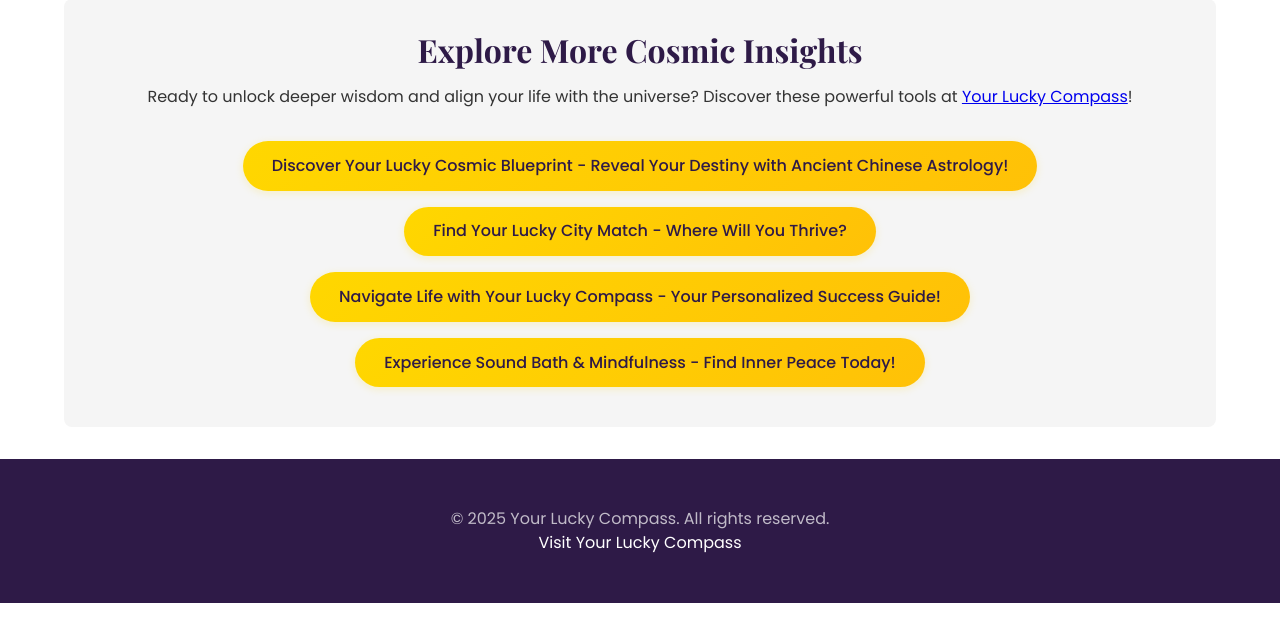
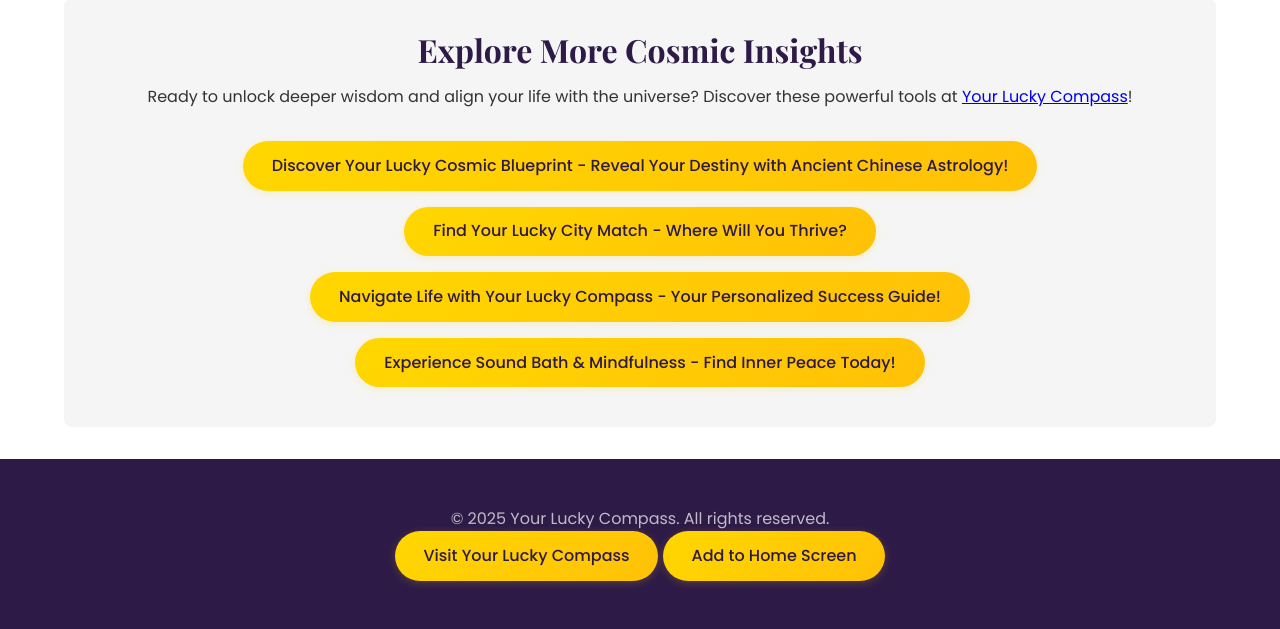
Before and after one commit to zhangjianuothegreat/zen-astrology, a Flask app: page / in a window 1280 px wide. Shown: the part 2280-2909 px from the top of the page. Before the commit the page ends 2883 px from the top, so only its background shows below. Run offline with Flask 3, Linux system fonts and the light colour scheme.

Commit message:
Update index.html

```diff
--- a/templates/index.html
+++ b/templates/index.html
@@ -115,7 +115,7 @@
             left: 0;
             width: 100%;
             height: 100%;
-            background-image: url('/static/astrology-hero.webp'); /* 替换为占星主题图片 */
+            background-image: url('/static/astrology-hero.webp');
             background-size: cover;
             background-position: center;
             z-index: -2;
@@ -370,34 +370,27 @@
                 <label for="timezone">Timezone:</label>
                 <select id="timezone" name="timezone" required>
                     <option value="" disabled selected>Select a timezone</option>
-                    <!-- 美国 -->
                     <option value="-10" data-label="UTC-10:00 (Hawaii)">UTC-10:00 (Hawaii)</option>
                     <option value="-9" data-label="UTC-09:00 (Alaska)">UTC-09:00 (Alaska)</option>
                     <option value="-8" data-label="UTC-08:00 (Pacific)">UTC-08:00 (Pacific)</option>
                     <option value="-7" data-label="UTC-07:00 (Mountain)">UTC-07:00 (Mountain)</option>
                     <option value="-6" data-label="UTC-06:00 (Central)">UTC-06:00 (Central)</option>
                     <option value="-5" data-label="UTC-05:00 (Eastern)">UTC-05:00 (Eastern)</option>
-                    <!-- 加拿大 -->
                     <option value="-8" data-label="UTC-08:00 (Pacific)">UTC-08:00 (Pacific)</option>
                     <option value="-7" data-label="UTC-07:00 (Mountain)">UTC-07:00 (Mountain)</option>
                     <option value="-6" data-label="UTC-06:00 (Central)">UTC-06:00 (Central)</option>
                     <option value="-5" data-label="UTC-05:00 (Eastern)">UTC-05:00 (Eastern)</option>
                     <option value="-4" data-label="UTC-04:00 (Atlantic)">UTC-04:00 (Atlantic)</option>
-                    <!-- 墨西哥 -->
                     <option value="-8" data-label="UTC-08:00 (Tijuana)">UTC-08:00 (Tijuana)</option>
                     <option value="-7" data-label="UTC-07:00 (Chihuahua)">UTC-07:00 (Chihuahua)</option>
                     <option value="-6" data-label="UTC-06:00 (Mexico City)">UTC-06:00 (Mexico City)</option>
                     <option value="-5" data-label="UTC-05:00 (Cancun)">UTC-05:00 (Cancun)</option>
-                    <!-- 英国 -->
                     <option value="0" data-label="UTC±00:00 (London)">UTC±00:00 (London)</option>
-                    <!-- 澳大利亚 -->
                     <option value="8" data-label="UTC+08:00 (Perth)">UTC+08:00 (Perth)</option>
                     <option value="9.5" data-label="UTC+09:30 (Adelaide)">UTC+09:30 (Adelaide)</option>
                     <option value="10" data-label="UTC+10:00 (Sydney)">UTC+10:00 (Sydney)</option>
-                    <!-- 新西兰 -->
                     <option value="12" data-label="UTC+12:00 (Auckland)">UTC+12:00 (Auckland)</option>
                     <option value="12.75" data-label="UTC+12:45 (Chatham)">UTC+12:45 (Chatham)</option>
-                    <!-- 南非 -->
                     <option value="2" data-label="UTC+02:00 (Johannesburg)">UTC+02:00 (Johannesburg)</option>
                 </select>
                 <p class="note">Timezones automatically adjust for Daylight Saving Time (DST) based on the date.</p>
@@ -469,7 +462,8 @@
         <div class="container">
             <p>© 2025 Your Lucky Compass. All rights reserved.</p>
             <div class="social-links">
-                <a href="https://www.yourluckycompass.com">Visit Your Lucky Compass</a>
+                <a href="https://www.yourluckycompass.com" class="btn">Visit Your Lucky Compass</a>
+                <a href="#" id="add-to-home" class="btn">Add to Home Screen</a>
             </div>
         </div>
     </footer>
@@ -655,7 +649,6 @@
                     document.getElementById('aspects').innerHTML = '<h2>Aspects</h2><ul>' +
                         result.aspects_text.map(text => `<li>${text}</li>`).join('') + '</ul>';
 
-                    // 自动滚动到星盘
                     document.getElementById('chart-container').scrollIntoView({ behavior: 'smooth' });
                 } else {
                     errorDiv.textContent = 'Error: ' + result.error;
@@ -665,6 +658,33 @@
                 console.error(err);
             }
         });
+
+        // PWA 添加到主屏幕
+        let deferredPrompt;
+        const addToHomeButton = document.getElementById('add-to-home');
+
+        window.addEventListener('beforeinstallprompt', (e) => {
+            e.preventDefault();
+            deferredPrompt = e;
+            addToHomeButton.style.display = 'inline-block';
+        });
+
+        addToHomeButton.addEventListener('click', (e) => {
+            e.preventDefault();
+            if (deferredPrompt) {
+                deferredPrompt.prompt();
+                deferredPrompt.userChoice.then((choiceResult) => {
+                    if (choiceResult.outcome === 'accepted') {
+                        console.log('User accepted the A2HS prompt');
+                    } else {
+                        console.log('User dismissed the A2HS prompt');
+                    }
+                    deferredPrompt = null;
+                });
+            } else {
+                alert('To add Your Lucky Compass to your home screen, use your browser\'s menu and select "Add to Home Screen" or "Install App".');
+            }
+        });
     </script>
 </body>
 </html>
```
